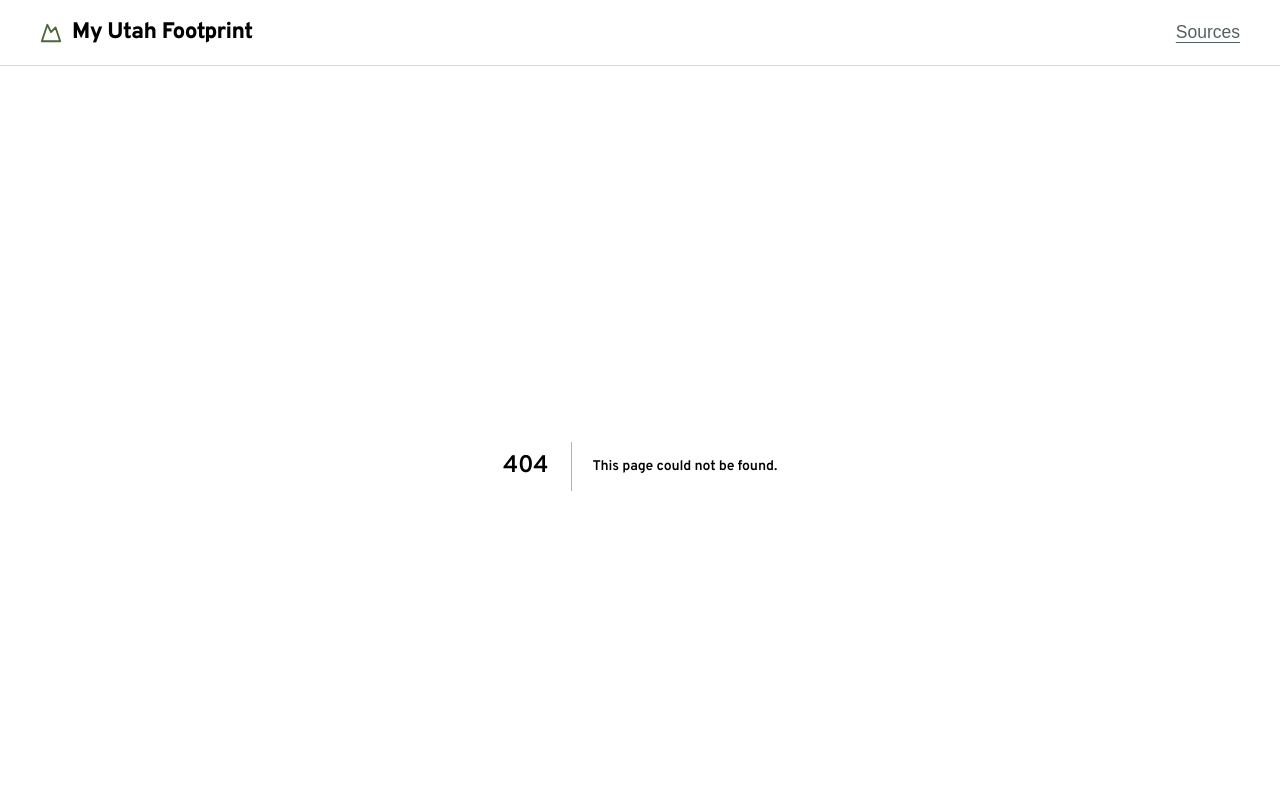
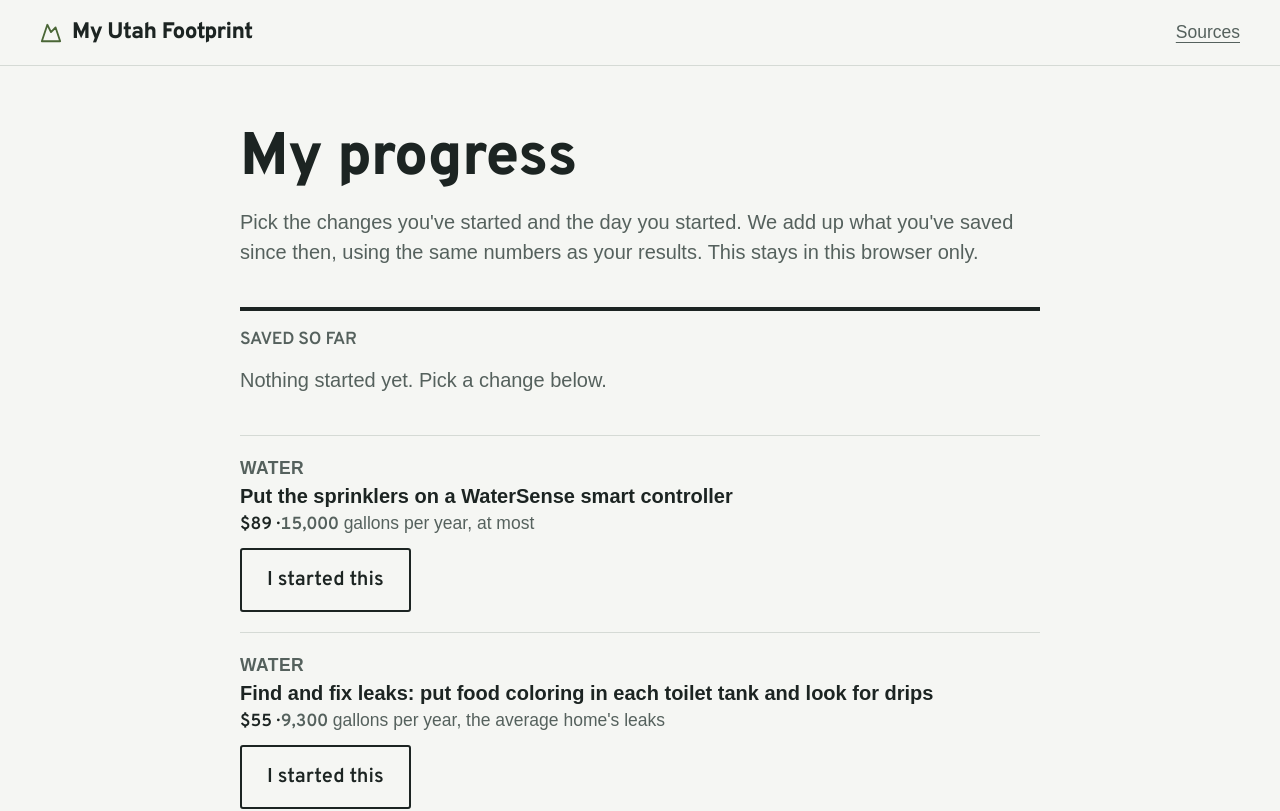
Before and after one commit to craigcossairt/utah-footprint, a Next.js app: page /progress in a window 1280 px wide. Before the commit this address had no page. Shown: the top 811 px of the page. Built offline with nearby package versions, Linux system fonts and the light colour scheme; a web font is replaced by a local one.

Commit message:
Progress tracker (/progress): pick changes you've started, see dollars, CO2 and gallons saved since; stays in the browser; EN and ES. Link from results.

```diff
--- /dev/null
+++ b/app/progress/page.tsx
@@ -0,0 +1,47 @@
+import type { Metadata } from "next";
+import { Tracker, type TrackAction } from "@/components/progress/tracker";
+import { fromQuery, toQuery } from "@/lib/answers";
+import { computeAll } from "@/lib/results";
+
+// Reads the answers from the URL on each request, like /results.
+export const instant = false;
+
+export const metadata: Metadata = { title: "My progress | My Utah Footprint" };
+
+// Dollar figures already sit in each action's cost note ("About $270 a year…", "Unos $270 al año…").
+// We read them back out so the tracker uses exactly the numbers the cards show.
+function dollarsPerYear(costNote: string): number {
+  const m = costNote.match(/\$([\d,]+)(?=\s+(?:a year|al año))/);
+  return m ? Number(m[1].replace(/,/g, "")) : 0;
+}
+
+export default async function ProgressPage({
+  searchParams,
+}: {
+  searchParams: Promise<Record<string, string | string[] | undefined>>;
+}) {
+  const params = await searchParams;
+  const { answers, isSample } = fromQuery(params);
+  const lang = params.lang === "es" ? "es" : "en";
+
+  const actions: TrackAction[] = computeAll(answers, lang)
+    .filter((c) => c.ready)
+    .flatMap((c) =>
+      c.result.actions.map((a) => ({
+        id: a.id,
+        area: c.area.id,
+        title: a.title,
+        savesPerYear: a.saves,
+        unit: a.unit,
+        dollarsPerYear: dollarsPerYear(a.costNote),
+      })),
+    );
+
+  const resultsHref = `/results?${isSample ? "" : toQuery(answers) + "&"}${lang === "es" ? "lang=es" : ""}`.replace(/[?&]$/, "");
+
+  return (
+    <main lang={lang} className="mx-auto w-full max-w-2xl px-4 py-8 lg:py-12">
+      <Tracker actions={actions} lang={lang} resultsHref={resultsHref} />
+    </main>
+  );
+}
--- a/app/results/page.tsx
+++ b/app/results/page.tsx
@@ -83,6 +83,12 @@ export default async function Results({
         <ButtonLink href={lang === "es" ? "/check?lang=es" : "/check"} variant={isSample ? "primary" : "secondary"}>
           {isSample ? d.checkOwn : d.change}
         </ButtonLink>
+        <ButtonLink
+          href={`/progress?${isSample ? "" : toQuery(answers) + "&"}${lang === "es" ? "lang=es" : ""}`.replace(/[?&]$/, "")}
+          variant="secondary"
+        >
+          {lang === "es" ? "Seguir mi progreso" : "Track my progress"}
+        </ButtonLink>
       </div>
     </main>
   );
--- /dev/null
+++ b/components/progress/tracker.tsx
@@ -0,0 +1,208 @@
+"use client";
+
+import Link from "next/link";
+import { useEffect, useState } from "react";
+import { Button } from "@/components/ui/button";
+import type { AreaId, Lang } from "@/lib/contract";
+
+export type TrackAction = {
+  id: string;
+  area: AreaId;
+  title: string;
+  savesPerYear: number;
+  unit: string; // as the card shows it, e.g. "lbs CO2 per year"
+  dollarsPerYear: number; // 0 when the card shows no dollar figure
+};
+
+// What the person has started, and when. Kept in this browser only: no account, nothing sent anywhere.
+type Started = Record<string, string>; // action id -> ISO date (YYYY-MM-DD)
+const KEY = "uf.progress";
+
+const COPY = {
+  en: {
+    title: "My progress",
+    intro:
+      "Pick the changes you've started and the day you started. We add up what you've saved since then, using the same numbers as your results. This stays in this browser only.",
+    soFar: "Saved so far",
+    perYear: "At this pace, each year",
+    dollars: "dollars",
+    co2: "lbs of CO2",
+    gallons: "gallons of water",
+    none: "Nothing started yet. Pick a change below.",
+    start: "I started this",
+    stop: "Stop tracking",
+    since: "Started on",
+    days: (n: number) => `${n} ${n === 1 ? "day" : "days"} so far`,
+    a: { air: "Air", water: "Water", energy: "Energy" },
+    back: "Back to my results",
+    estimate: "These are estimates from your answers, not meter readings.",
+  },
+  es: {
+    title: "Mi progreso",
+    intro:
+      "Elija los cambios que ya empezó y el día en que empezó. Sumamos lo que ha ahorrado desde entonces, con los mismos números de sus resultados. Esto se guarda solo en este navegador.",
+    soFar: "Ahorrado hasta ahora",
+    perYear: "A este ritmo, cada año",
+    dollars: "dólares",
+    co2: "libras de CO2",
+    gallons: "galones de agua",
+    none: "Todavía no ha empezado nada. Elija un cambio abajo.",
+    start: "Ya empecé",
+    stop: "Dejar de seguir",
+    since: "Empezó el",
+    days: (n: number) => `${n} ${n === 1 ? "día" : "días"} hasta ahora`,
+    a: { air: "Aire", water: "Agua", energy: "Energía" },
+    back: "Volver a mis resultados",
+    estimate: "Son estimaciones a partir de sus respuestas, no lecturas de medidores.",
+  },
+};
+
+const today = () => new Date().toISOString().slice(0, 10);
+const fmt = (n: number) => Math.round(n).toLocaleString("en-US");
+
+function daysSince(iso: string): number {
+  const ms = Date.now() - new Date(`${iso}T12:00:00`).getTime();
+  return Math.max(0, Math.floor(ms / 86_400_000));
+}
+
+// Which running total an action's savings belong to.
+function kind(a: TrackAction): "co2" | "gallons" | null {
+  if (/co2/i.test(a.unit)) return "co2";
+  if (/gal/i.test(a.unit)) return "gallons";
+  return null;
+}
+
+export function Tracker({ actions, lang, resultsHref }: { actions: TrackAction[]; lang: Lang; resultsHref: string }) {
+  const c = COPY[lang];
+  const [started, setStarted] = useState<Started>({});
+  const [loaded, setLoaded] = useState(false);
+
+  useEffect(() => {
+    try {
+      const saved = localStorage.getItem(KEY);
+      if (saved) setStarted(JSON.parse(saved));
+    } catch {}
+    setLoaded(true);
+  }, []);
+
+  useEffect(() => {
+    if (!loaded) return;
+    try {
+      localStorage.setItem(KEY, JSON.stringify(started));
+    } catch {}
+  }, [started, loaded]);
+
+  const totals = { dollars: 0, co2: 0, gallons: 0, yDollars: 0, yCo2: 0, yGallons: 0 };
+  for (const a of actions) {
+    const since = started[a.id];
+    if (!since) continue;
+    const share = daysSince(since) / 365;
+    const k = kind(a);
+    totals.dollars += a.dollarsPerYear * share;
+    totals.yDollars += a.dollarsPerYear;
+    if (k === "co2") {
+      totals.co2 += a.savesPerYear * share;
+      totals.yCo2 += a.savesPerYear;
+    }
+    if (k === "gallons") {
+      totals.gallons += a.savesPerYear * share;
+      totals.yGallons += a.savesPerYear;
+    }
+  }
+  const any = Object.keys(started).some((id) => actions.some((a) => a.id === id));
+
+  return (
+    <div>
+      <h1 className="text-3xl font-extrabold lg:text-5xl">{c.title}</h1>
+      <p className="mt-3 text-muted">{c.intro}</p>
+
+      <section aria-labelledby="totals" className="mt-8 border-t-4 border-ink pt-4">
+        <h2 id="totals" className="text-sm font-semibold uppercase tracking-wide text-muted">
+          {c.soFar}
+        </h2>
+        {any ? (
+          <>
+            <dl className="mt-3 grid grid-cols-3 gap-4">
+              <Stat value={`$${fmt(totals.dollars)}`} label={c.dollars} />
+              <Stat value={fmt(totals.co2)} label={c.co2} />
+              <Stat value={fmt(totals.gallons)} label={c.gallons} />
+            </dl>
+            <p className="mt-3 text-sm text-muted">
+              {c.perYear}: <span className="num font-semibold text-ink">${fmt(totals.yDollars)}</span> · {" "}
+              <span className="num font-semibold text-ink">{fmt(totals.yCo2)}</span> {c.co2} ·{" "}
+              <span className="num font-semibold text-ink">{fmt(totals.yGallons)}</span> {c.gallons}
+            </p>
+          </>
+        ) : (
+          <p className="mt-3 text-muted">{c.none}</p>
+        )}
+      </section>
+
+      <ul className="mt-8 divide-y divide-line border-y border-line">
+        {actions.map((a) => {
+          const since = started[a.id];
+          return (
+            <li key={a.id} className="py-4">
+              <p className="text-sm font-semibold uppercase tracking-wide text-muted">{c.a[a.area]}</p>
+              <p className="font-semibold">{a.title}</p>
+              <p className="text-sm text-muted">
+                {a.dollarsPerYear > 0 ? <span className="num font-semibold text-ink">${fmt(a.dollarsPerYear)} · </span> : null}
+                <span className="num">{fmt(a.savesPerYear)}</span> {a.unit}
+              </p>
+              {since ? (
+                <div className="mt-2 flex flex-wrap items-center gap-x-4 gap-y-2 text-sm">
+                  <label className="flex items-center gap-2">
+                    {c.since}
+                    <input
+                      type="date"
+                      value={since}
+                      max={today()}
+                      onChange={(e) => e.target.value && setStarted({ ...started, [a.id]: e.target.value })}
+                      className="rounded-control border-2 border-ink bg-surface px-2 py-1"
+                    />
+                  </label>
+                  <span className="text-muted">{c.days(daysSince(since))}</span>
+                  <Button
+                    type="button"
+                    variant="ghost"
+                    className="min-h-12 px-0"
+                    onClick={() => {
+                      const next = { ...started };
+                      delete next[a.id];
+                      setStarted(next);
+                    }}
+                  >
+                    {c.stop}
+                  </Button>
+                </div>
+              ) : (
+                <Button
+                  type="button"
+                  variant="secondary"
+                  className="mt-2"
+                  onClick={() => setStarted({ ...started, [a.id]: today() })}
+                >
+                  {c.start}
+                </Button>
+              )}
+            </li>
+          );
+        })}
+      </ul>
+
+      <p className="mt-4 text-sm text-muted">{c.estimate}</p>
+      <Link href={resultsHref} className="mt-6 inline-block font-semibold underline underline-offset-4">
+        {c.back}
+      </Link>
+    </div>
+  );
+}
+
+function Stat({ value, label }: { value: string; label: string }) {
+  return (
+    <div className="flex flex-col-reverse">
+      <dt className="text-sm text-muted">{label}</dt>
+      <dd className="num text-3xl font-extrabold">{value}</dd>
+    </div>
+  );
+}
```
